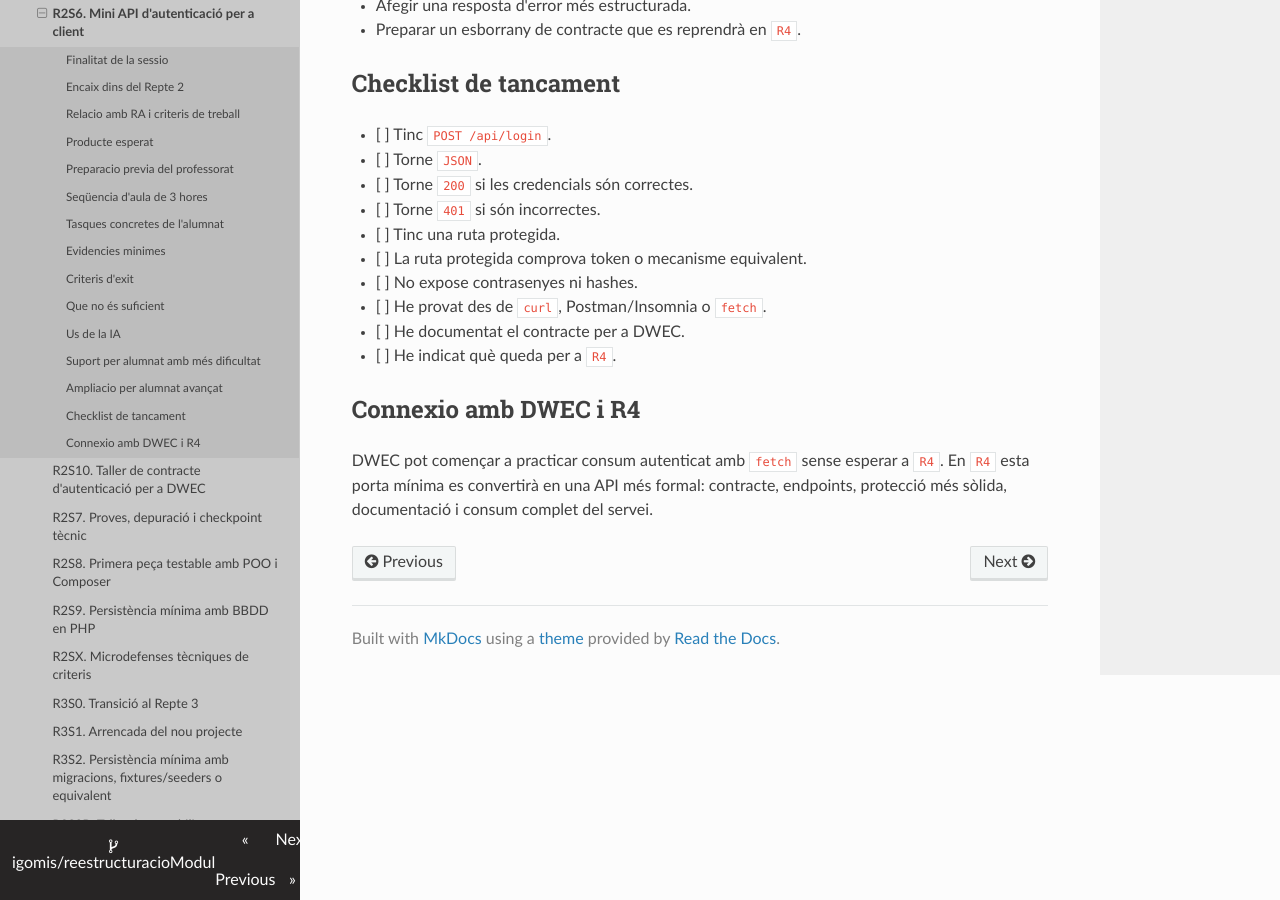
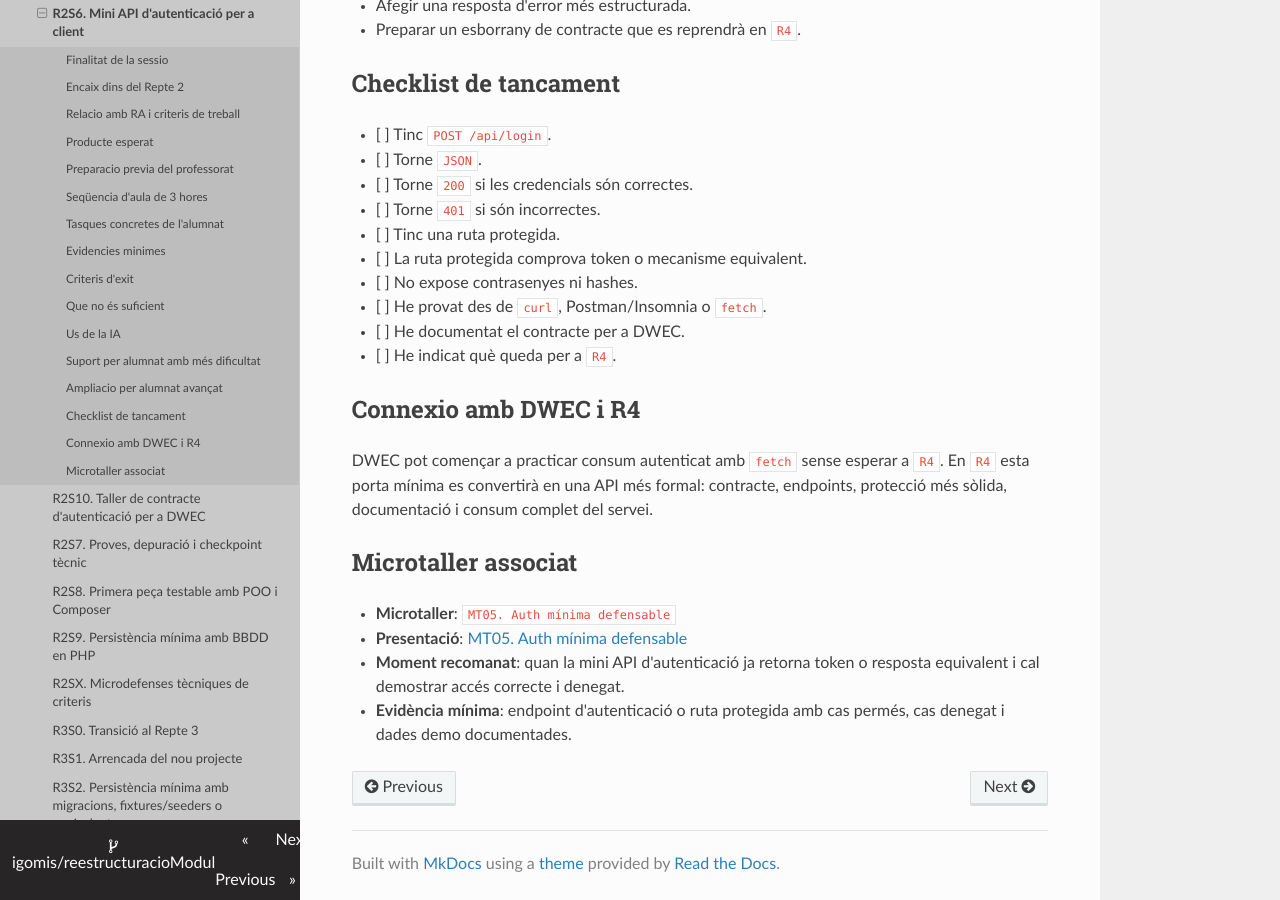
Before and after one commit to igomis/reestructuracioModul, an MkDocs documentation site: the page built from docs/01_programacio_modul/programacio_aula_r2s6_mini_api_autenticacio_client.md, in a window 1280 px wide and 900 px high, scrolled down 5213 px. Built offline with MkDocs 1.6.1, drawn with Linux system fonts in a browser that asks for light colours; nearby versions of some CDN libraries.

Commit message:
Enllaca index de presentacions

```diff
--- a/docs/01_programacio_modul/programacio_aula_r2s6_mini_api_autenticacio_client.md
+++ b/docs/01_programacio_modul/programacio_aula_r2s6_mini_api_autenticacio_client.md
@@ -210,3 +210,9 @@ Acceptar un token molt simple i temporal, sempre que:
 ## Connexio amb DWEC i R4
 
 DWEC pot començar a practicar consum autenticat amb `fetch` sense esperar a `R4`. En `R4` esta porta mínima es convertirà en una API més formal: contracte, endpoints, protecció més sòlida, documentació i consum complet del servei.
+## Microtaller associat
+
+- **Microtaller**: `MT05. Auth mínima defensable`
+- **Presentació**: [MT05. Auth mínima defensable](../07_presentacions/microtallers/mt05_auth_minima_defensable.md)
+- **Moment recomanat**: quan la mini API d'autenticació ja retorna token o resposta equivalent i cal demostrar accés correcte i denegat.
+- **Evidència mínima**: endpoint d'autenticació o ruta protegida amb cas permés, cas denegat i dades demo documentades.
```
Also changed, not shown: docs/07_presentacions/index.md (added, +16 -0 lines).
